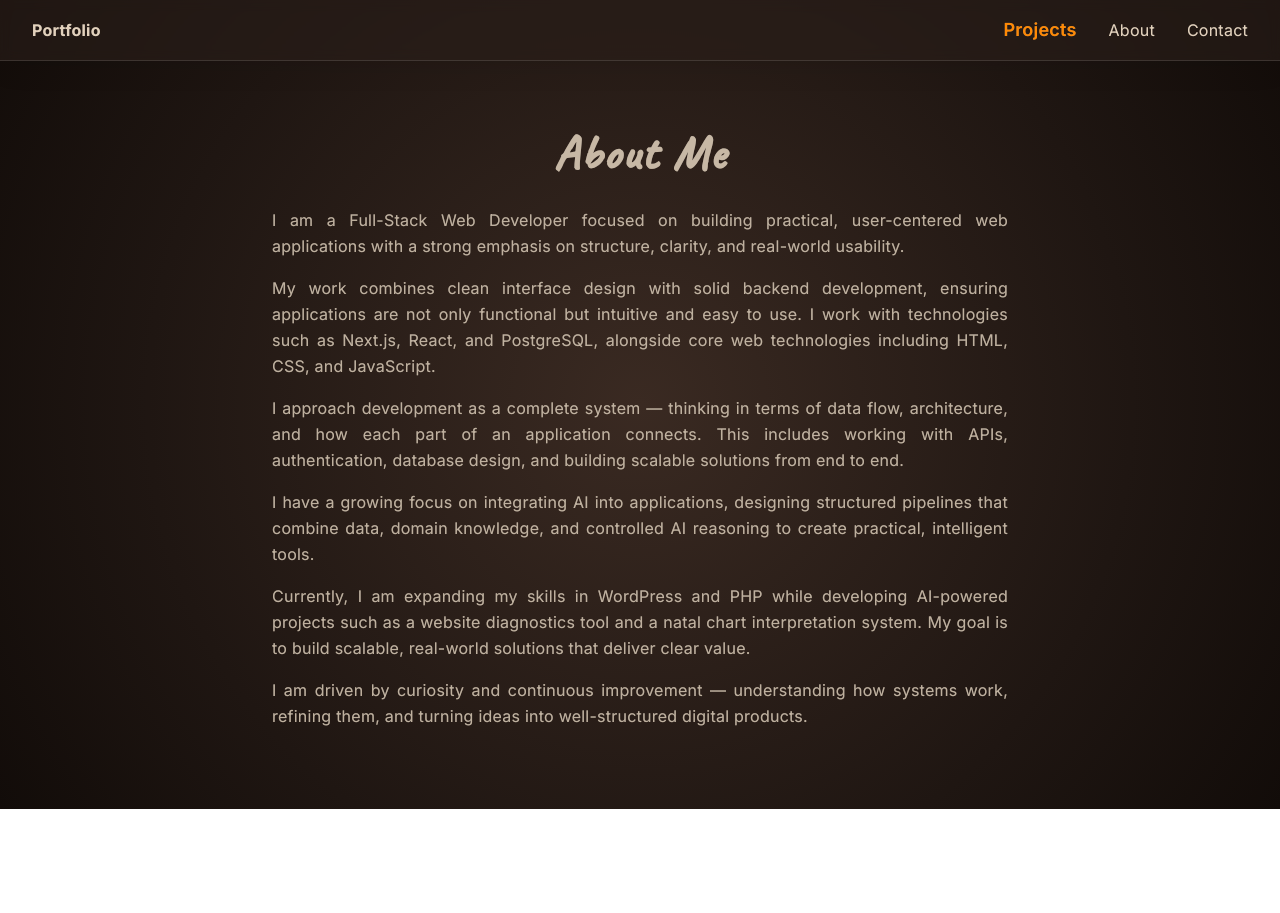
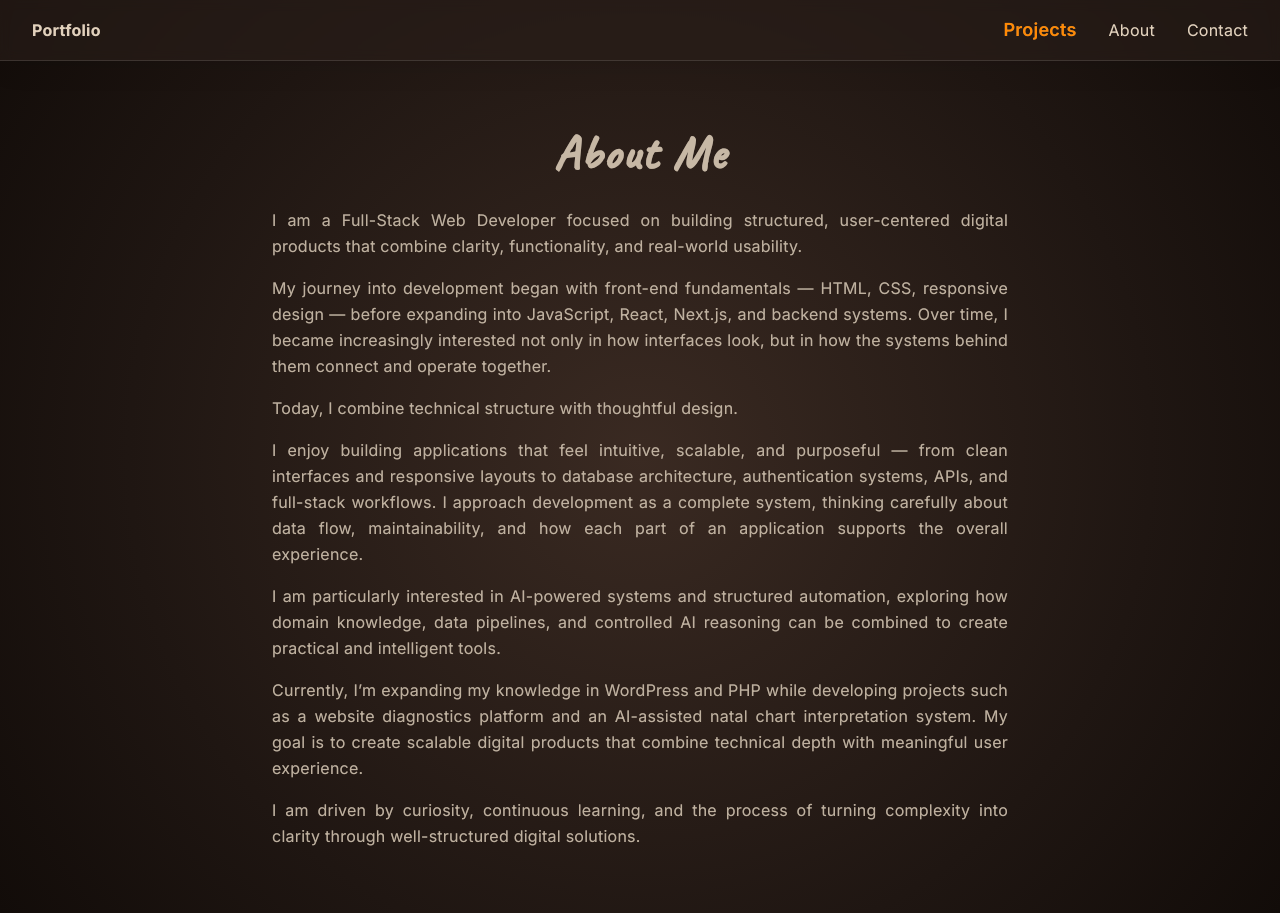
Before and after one commit to paolacampos-dev/portfolio, a Next.js app: page /about in a window 1280 px wide. Before the commit the page ends 809 px from the top, so only its background shows below. Built offline with nearby package versions, Linux system fonts and the light colour scheme; a web font is replaced by a local one.

Commit message:
Updated about section

```diff
--- a/src/app/about/page.tsx
+++ b/src/app/about/page.tsx
@@ -8,28 +8,31 @@ export default function About() {
             </h1>
 
             <p className="mb-4">
-                I am a Full-Stack Web Developer focused on building practical, user-centered web applications with a strong emphasis on structure, clarity, and real-world usability.
+                I am a Full-Stack Web Developer focused on building structured, user-centered digital products that combine clarity, functionality, and real-world usability.
             </p>
 
             <p className="mb-4">
-                My work combines clean interface design with solid backend development, ensuring applications are not only functional but intuitive and easy to use. I work with technologies such as Next.js, React, and PostgreSQL, alongside core web technologies including HTML, CSS, and JavaScript.
-
+                My journey into development began with front-end fundamentals — HTML, CSS, responsive design — before expanding into JavaScript, React, Next.js, and backend systems. Over time, I became increasingly interested not only in how interfaces look, but in how the systems behind them connect and operate together.
             </p>
 
             <p className="mb-4">
-                I approach development as a complete system — thinking in terms of data flow, architecture, and how each part of an application connects. This includes working with APIs, authentication, database design, and building scalable solutions from end to end.
+                Today, I combine technical structure with thoughtful design.
             </p>
 
             <p className="mb-4">
-                I have a growing focus on integrating AI into applications, designing structured pipelines that combine data, domain knowledge, and controlled AI reasoning to create practical, intelligent tools.
+                I enjoy building applications that feel intuitive, scalable, and purposeful — from clean interfaces and responsive layouts to database architecture, authentication systems, APIs, and full-stack workflows. I approach development as a complete system, thinking carefully about data flow, maintainability, and how each part of an application supports the overall experience.
             </p>
 
             <p className="mb-4">
-                Currently, I am expanding my skills in WordPress and PHP while developing AI-powered projects such as a website diagnostics tool and a natal chart interpretation system. My goal is to build scalable, real-world solutions that deliver clear value.
+                I am particularly interested in AI-powered systems and structured automation, exploring how domain knowledge, data pipelines, and controlled AI reasoning can be combined to create practical and intelligent tools.
             </p>
 
             <p className="mb-4">
-                I am driven by curiosity and continuous improvement — understanding how systems work, refining them, and turning ideas into well-structured digital products.
+                Currently, I’m expanding my knowledge in WordPress and PHP while developing projects such as a website diagnostics platform and an AI-assisted natal chart interpretation system. My goal is to create scalable digital products that combine technical depth with meaningful user experience.
+            </p>
+
+            <p>
+                I am driven by curiosity, continuous learning, and the process of turning complexity into clarity through well-structured digital solutions.
             </p>
 
         </section>
```
